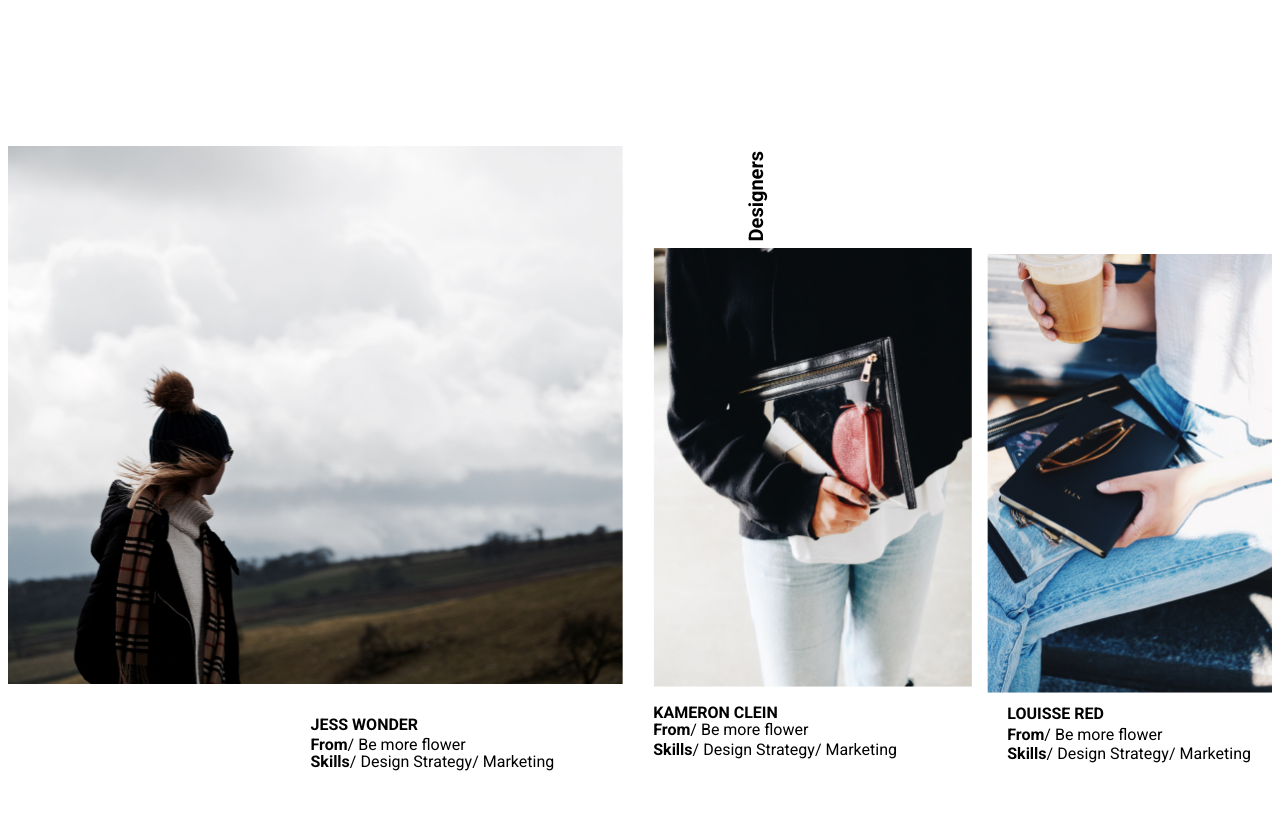
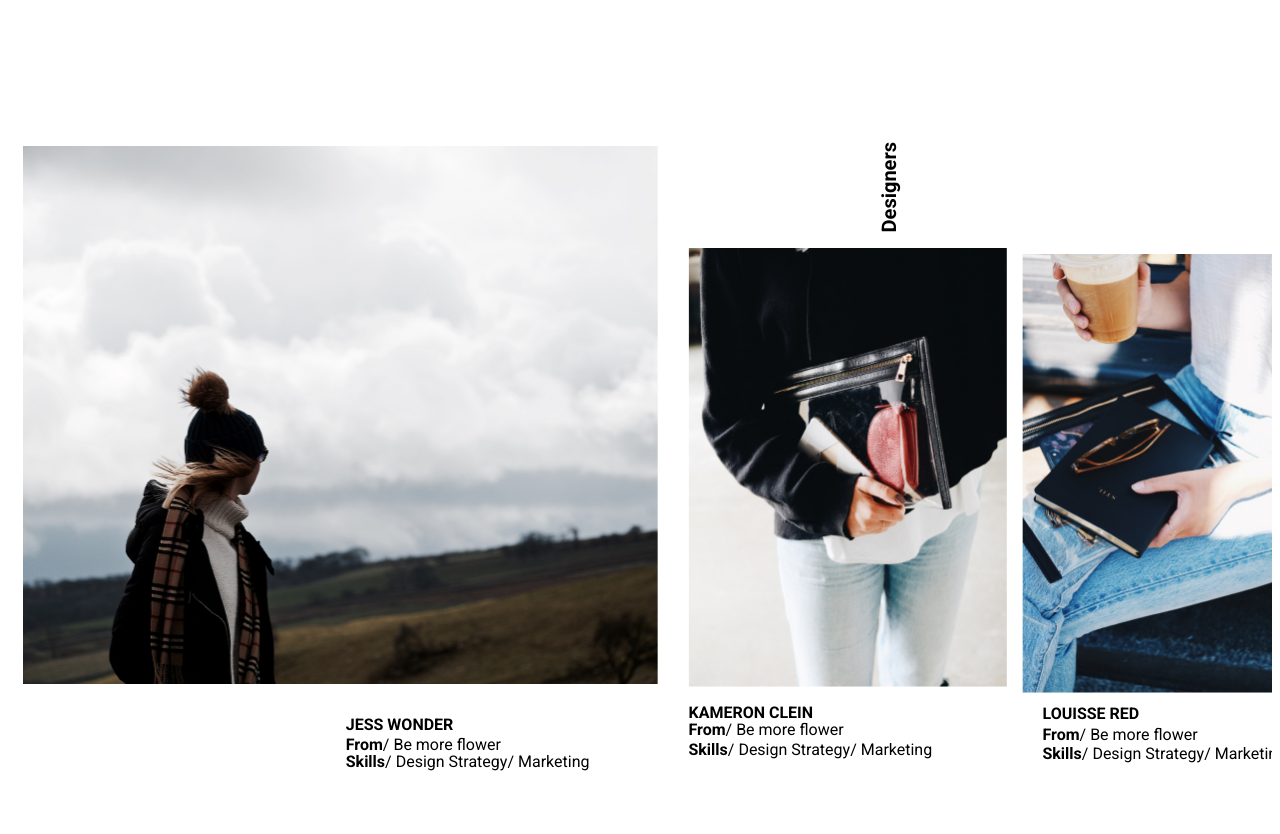
Before and after one commit to KarkenVisualGit/otus-css-Turarov, a plain HTML site: page index.html in a window 1280 px wide. Shown: the part 1780-2614 px from the top of the page. Drawn offline with nearby package versions, Linux system fonts and the light colour scheme.

Commit message:
fixed scrolls and paddings

```diff
--- a/index.html
+++ b/index.html
@@ -54,7 +54,9 @@
                 <h4 class="designers-title">Designers</h4>
                 <div class="designers">
                     <div class="item-designer-big">
-                        <div class="img-Designer-big"></div>
+                        <div class="img-Designer-big">
+                            <div class="img-Designer-box"></div>
+                        </div>
                             <div class="list-box-big">
                                 <p class="designer_name_title name_designer_left">Jess Wonder</p>
                                 <ul class="list-Designer-big">
@@ -69,7 +71,10 @@
                             </div>
                     </div>
                     <div class="item-designer-middle">
-                        <div class="img-Designer-middle"></div>
+
+                        <div class="img-Designer-middle">
+                            <div class="img-Designer-middle-box"></div>
+                        </div>
                             <div class="list-box">
                                 <p class="designer_name_title name_designer_middle">Kameron Clein</p>
                                 <ul class="list-Designer-middle">
@@ -98,10 +103,40 @@
                                 </ul>
                             </div>
                     </div>
-                </div>
+                    <!-- <div class="item-designer-middle">
+                        <div class="img-Designer-right"></div>
+                            <div class="list-box">
+                                <p class="designer_name_title name_designer_right">Louisse Red</p>
+                                <ul class="list-Designer-right">
+                                    <li><strong>From</strong></li>
+                                    <li>Be more flower</li>
+                                </ul>
+                                <ul class="list-skills-right">
+                                    <li><strong>Skills</strong></li>
+                                    <li>Design Strategy</li>
+                                    <li>Marketing</li>
+                                </ul>
+                            </div>
+                    </div>
+                    <div class="item-designer-middle">
+                        <div class="img-Designer-right"></div>
+                            <div class="list-box">
+                                <p class="designer_name_title name_designer_right">Louisse Red</p>
+                                <ul class="list-Designer-right">
+                                    <li><strong>From</strong></li>
+                                    <li>Be more flower</li>
+                                </ul>
+                                <ul class="list-skills-right">
+                                    <li><strong>Skills</strong></li>
+                                    <li>Design Strategy</li>
+                                    <li>Marketing</li>
+                                </ul>
+                            </div>
+                    </div>
+                </div> -->
             </section>
 
-            <div class="Testimonials wrapper">
+            <div class="Testimonials wrapper_testimonials">
                 <h5 class="Testimonials-title">
                 Testimonials
                 </h5>
--- a/style/style.css
+++ b/style/style.css
@@ -43,7 +43,7 @@ background: url(/images/inside-weather.jpg);
 }
 
 @media screen and (max-width:500px){
-  .hero-section{
+  .hero-section {
     height: 500px;
   }
 }
@@ -225,31 +225,37 @@ color: #000000;
   .designer-wrap {
     max-width: 1337px;
     margin:160px auto;
+
     /* outline: 1px solid red; */
   }
 
   .designers {
     position: relative;
     display: flex;
-    justify-content: center;
+    justify-content: flex-start;
     flex-direction: row;
     flex-wrap:nowrap;
     align-items: center;
-    align-content: center;
     /* outline: 1px solid red; */
-    overflow-x: auto;
+    overflow: auto;
     /* transform: translateX(0px); */
   }
 
   .item-designer-big {
     flex-basis: 48%;
+    flex: 1 1 auto;
+    /* flex-shrink: 1; */
     /* flex: 1 1 48%; */
     /* margin: 15px;  */
     /* flex-flow: column nowrap;  */
   }
 
+
   .item-designer-middle {
     flex-basis: 24%;
+    flex: 1 1 auto;
+    justify-content: flex-end;
+    /* flex-shrink: 0; */
     /* flex: 1 0 24%;   */
     /* margin-left: 15px; */
     /* flex-flow: column nowrap;  */
@@ -268,8 +274,11 @@ color: #000000;
     position: absolute;
     max-width: 7%;
     min-height: 24px;
-    margin-left: 52.5%;
-    padding: 0;
+    left: 46.5%;
+    right: 0%;
+    padding-right: 32%;
+    padding-left: 10%;
+    margin-top: 0.5%;
     /* outline: 1px solid red; */
     /* designers block font*/
     font-family: 'Roboto';
@@ -279,7 +288,7 @@ color: #000000;
     line-height: 23px;
     color: #000000;
     writing-mode: vertical-rl;
-    transform: rotate(180deg) translateX(-65px) translateY(-15px);
+    transform: rotate(180deg) translateX(0px) translateY(0px);
   }
 
   .designer_name_title {
@@ -293,6 +302,24 @@ color: #000000;
     transform: translateX(-10px) translateY(-5px);
   }
 
+  .img-Designer-box {
+  display:block;
+  /* position:realtive; */
+  max-width: 100%;
+  width:635.48px;
+  min-width: 100%;
+  max-height: 100%;
+  min-height: 538px;
+  /* margin-top: 0%; */
+  background-repeat: no-repeat;
+  background-position: center;
+  background-size:cover;
+  background-image: url(/images/spurwing-agency.jpg);
+  transform: translateX(0px) translateY(-5px);
+
+  }
+
+
   .img-Designer-big {
     display: -webkit-box;
     display: -ms-flexbox;
@@ -304,23 +331,12 @@ color: #000000;
     -webkit-box-pack: center;
         -ms-flex-pack: center;
     justify-content: center;
-    /* max-width: 100%; */
-    min-width:635.48px;
-    /* min-width: 100%; */
-    /* max-height: 100%; */
-    height: 538px;
-    margin-top: 0%;
-    background-repeat: no-repeat;
-    background-position: center;
-    background-size: cover;
-    background-image: url(/images/spurwing-agency.jpg);
-    transform: translateX(0px) translateY(-5px);
   }
 
   .list-box-big{
     display: block;
     max-width: 100%;
-    min-height: auto;
+    /* min-height: auto; */
     padding-left: 50%;
   }
 
@@ -365,6 +381,21 @@ color: #000000;
       content: ""
   }
 
+  .img-Designer-middle-box {
+
+    width: 319px;
+    max-width:100%;
+    min-height: 439.46px;
+    /* margin-left: 0px;
+    margin-top: 0%; */
+    background-repeat: no-repeat;
+    background-position: center;
+    background-size: cover;
+    background-image: url(/images/stil-P1.jpg);
+    transform: translateX(0px) translateY(40px);
+
+  }
+
   .img-Designer-middle {
     display: flex;
     margin-left: 15px;
@@ -374,15 +405,7 @@ color: #000000;
     -webkit-box-pack: center;
         -ms-flex-pack: center;
     justify-content: center;
-    min-width: 319px;
-    height: 439.46px;
-    /* margin-left: 0px;
-    margin-top: 0%; */
-    background-repeat: no-repeat;
-    background-position: center;
-    background-size: cover;
-    background-image: url(/images/stil-P1.jpg);
-    transform: translateX(0px) translateY(40px);
+
   }
 
   .name_designer_middle{
@@ -422,9 +445,10 @@ color: #000000;
     -webkit-box-pack: center;
         -ms-flex-pack: center;
     justify-content: center;
-    min-width: 320px;
+    width: 320px;
     /* max-height: 100%; */
-    height: 439.46px;
+    max-width: 100%;
+    min-height: 439.46px;
     /* margin-left: 0px;
     margin-top: 0%;  */
     background-repeat: no-repeat;
@@ -467,15 +491,47 @@ color: #000000;
     list-style-type: none;
   }
 
+  /* @media screen and (max-width:768px) {
+    .item-designer-big {
+      flex-basis: 33%;
+      transform: translateX(0px) translateY(0px);
+    }
+
+    .img-Designer-box {
+      width: 320px;
+      max-width: 100%;
+      min-height: 439.46px;
+    }
+
+    .designers-title {
+      left: 2%;
+      padding-left: 0%;
+      padding-top: 0%;
+      writing-mode: horizontal-tb;
+      transform: rotate(0deg) translateX(0px) translateY(-50px);
+    }
+
+    .list-box-big{
+      padding-left: 0%;
+    }
+
+  } */
+
+  .wrapper_testimonials {
+    max-width: 1440px;
+    margin:0px auto;
+    /* outline: 1px solid red; */
+  }
+
   .Testimonials {
     display: grid;
     position: relative;
     grid-template-columns: repeat(7, 1fr);
     align-items: center;
     justify-content: center;
-    padding: 10px;
+    padding: 20px;
     gap:10px;
-    margin-top: 180px;
+    margin-top: 0px;
   }
 
   .Testimonials-title {
```
